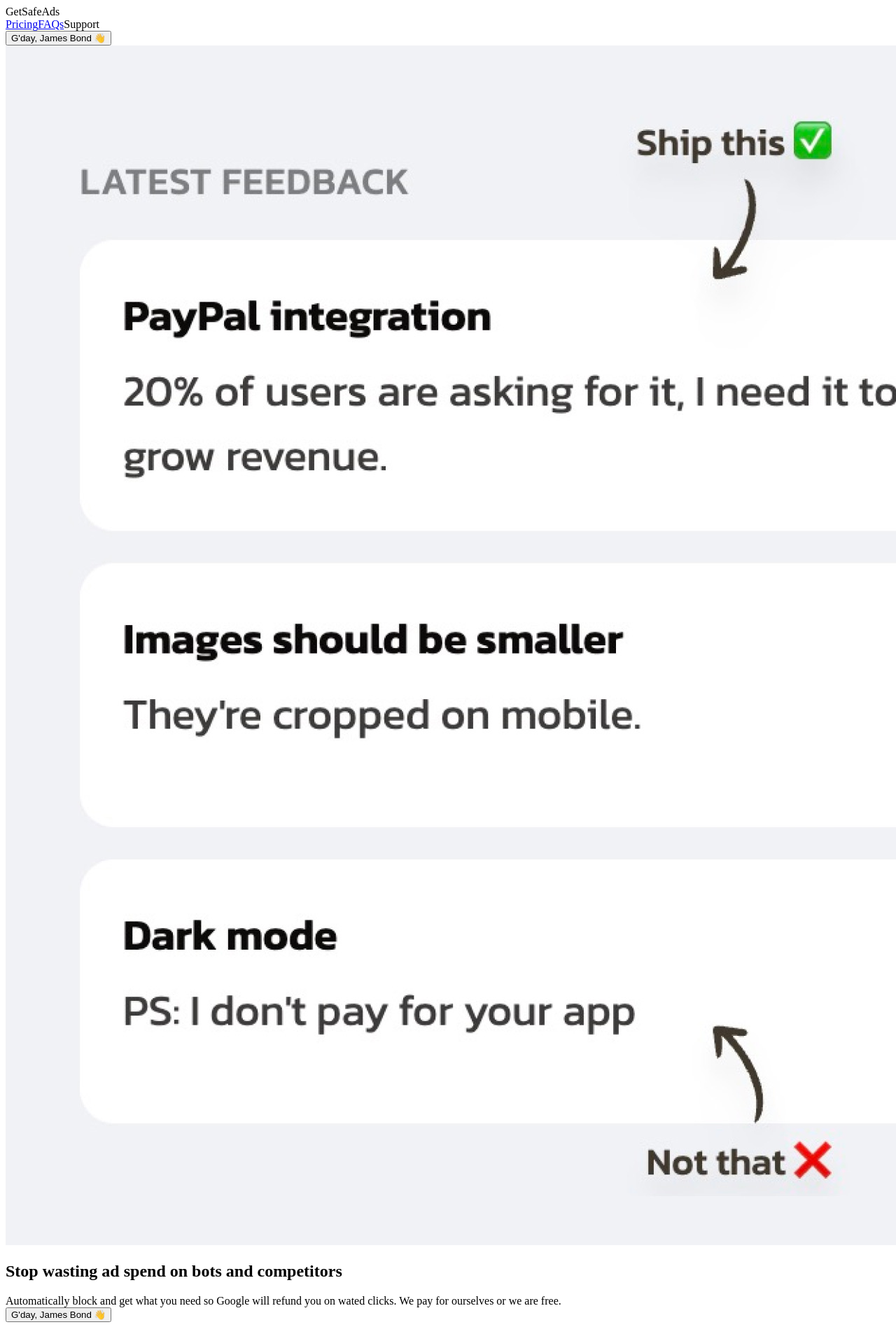
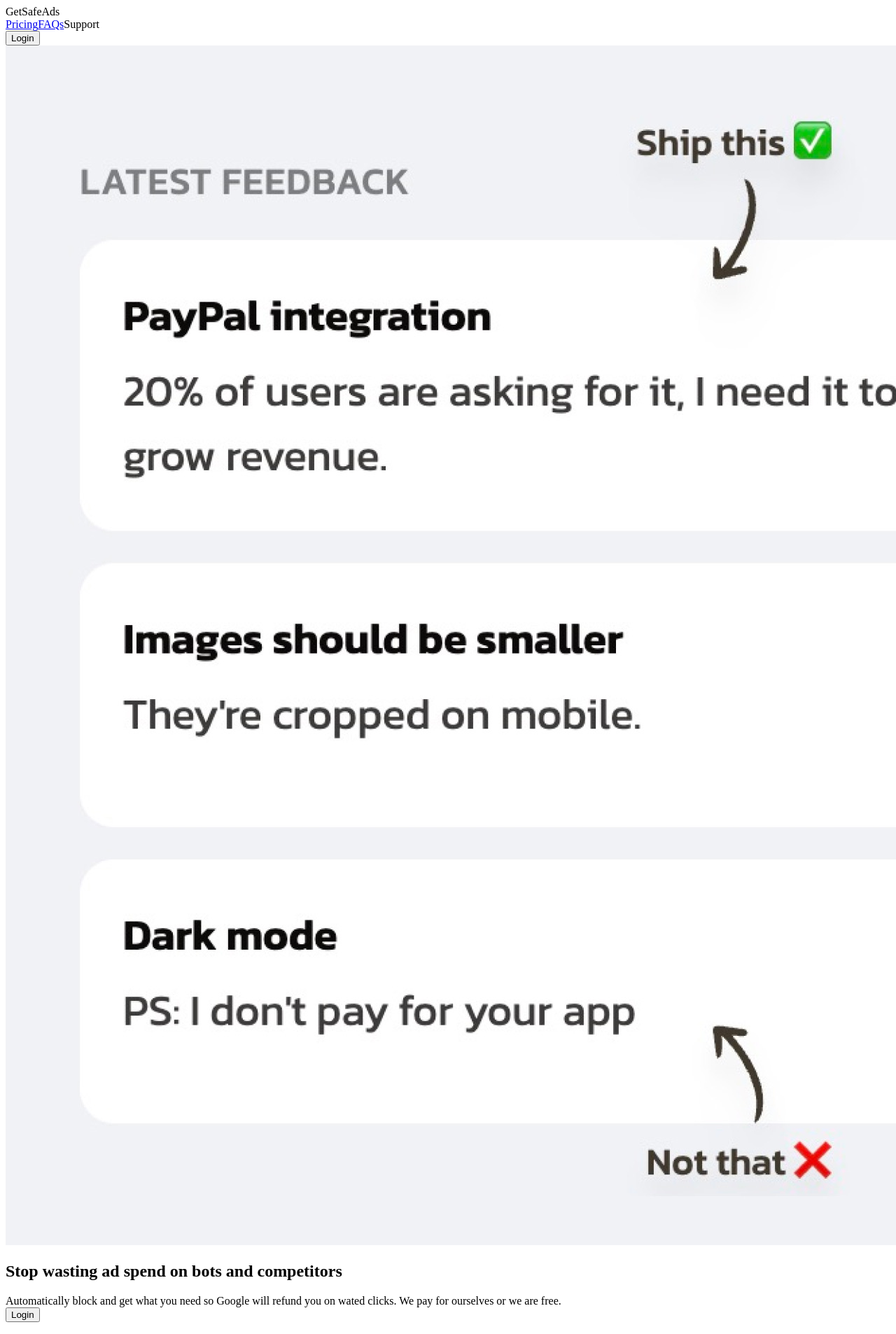
Before and after one commit to MitchAhoy/get-safe-ads, a Next.js app: page / in a window 1280 px wide. Shown: the top 1906 px of the page at 70% size. Built offline with nearby package versions, Linux system fonts and the light colour scheme; no server answers.

Commit message:
add session verification from auth.js

```diff
--- a/app/page.js
+++ b/app/page.js
@@ -2,11 +2,12 @@
 import FAQListItem from "@/components/FAQListItem";
 import Image from "next/image";
 import productDemoImage from "@/public/assets/productDemo.jpeg";
+import { auth } from "@/auth";
 
-export default function Home() {
-  const isLoggedIn = true;
-  const name = "James Bond";
+export default async function Home() {
+  const session = await auth();
 
+  console.log(session);
   return (
     <main>
       <section className="bg-base-200">
@@ -22,7 +23,7 @@
             <a className="link link-hover">Support</a>
           </div>
           <div>
-            <ButtonLogin isLoggedIn={isLoggedIn} name={name} />
+            <ButtonLogin session={session} />
           </div>
         </div>
       </section>
@@ -41,7 +42,7 @@
             Automatically block and get what you need so Google will refund you
             on wated clicks. We pay for ourselves or we are free.
           </div>
-          <ButtonLogin isLoggedIn={isLoggedIn} name={name} />
+          <ButtonLogin session={session} />
         </div>
       </section>
 
@@ -89,11 +90,7 @@
                 );
               })}
             </ul>
-            <ButtonLogin
-              isLoggedIn={isLoggedIn}
-              name={name}
-              extraStyle="w-full"
-            />
+            <ButtonLogin session={session} extraStyle="w-full" />
           </div>
         </div>
       </section>
--- a/components/ButtonLogin.js
+++ b/components/ButtonLogin.js
@@ -1,10 +1,10 @@
 import Link from "next/link";
 
-const ButtonLogin = ({ isLoggedIn, name, extraStyle }) => {
+const ButtonLogin = ({ session, extraStyle }) => {
   return (
-    <Link href={isLoggedIn ? "/dashboard" : "/login"}>
+    <Link href={session ? "/dashboard" : "/api/auth/signin"}>
       <button className={`btn btn-primary ${extraStyle ? extraStyle : ""}`}>
-        {isLoggedIn ? `G'day, ${name} 👋` : "Login"}
+        {session ? `G'day, ${session.user.name ?? "mate"} 👋` : "Login"}
       </button>
     </Link>
   );
```
